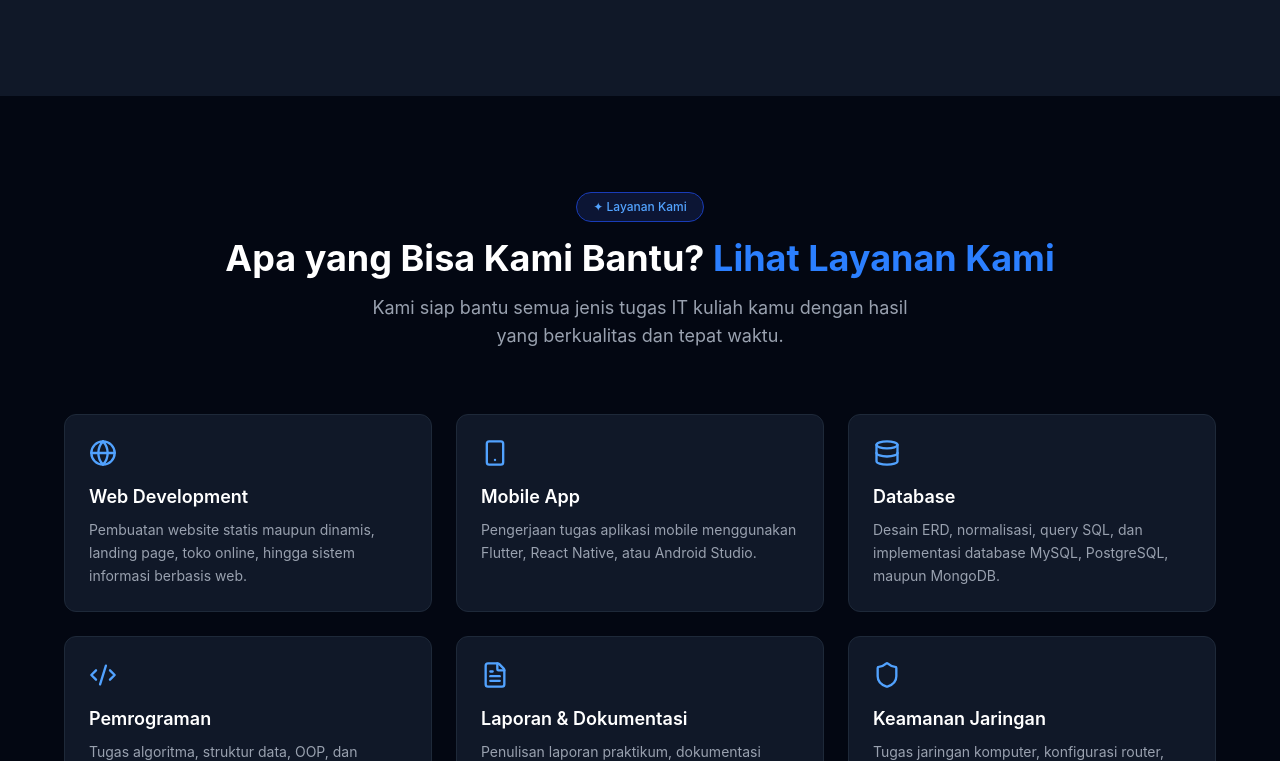
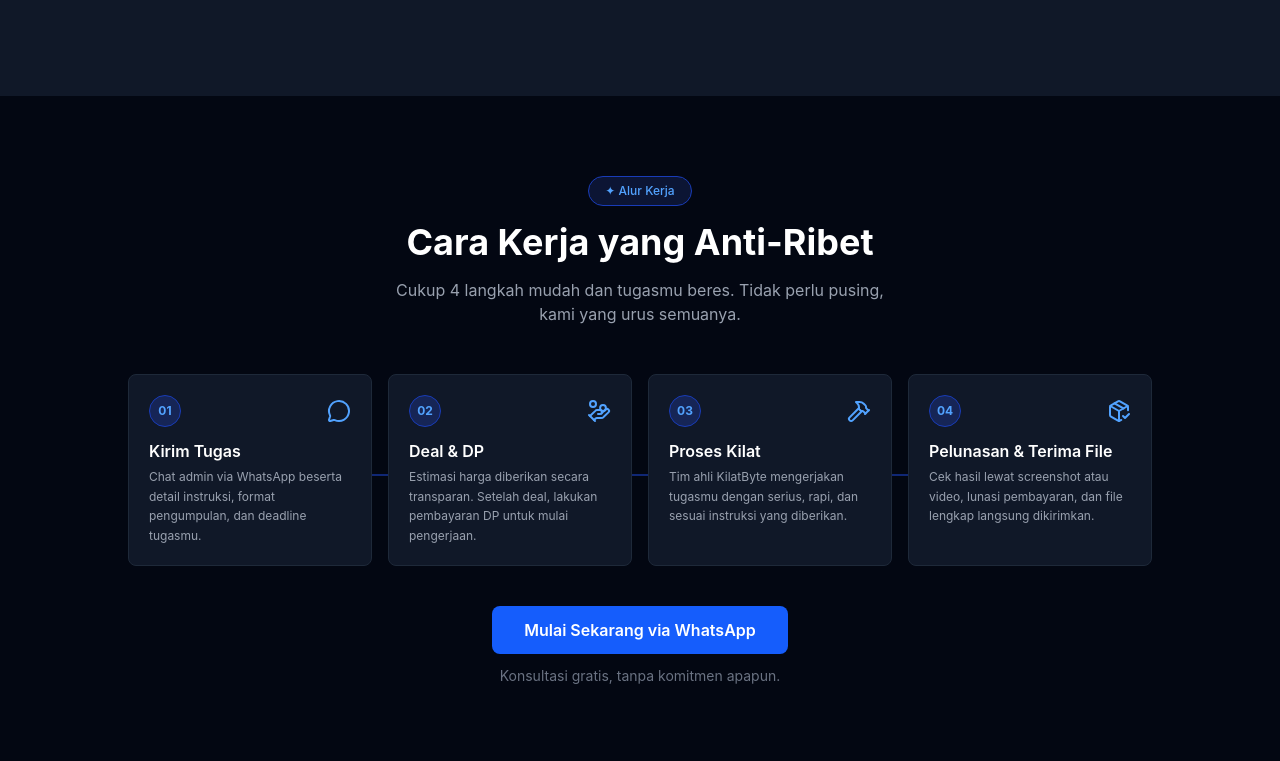
Before and after one commit to malik-hakim/ByteForge-Solutions, a React (Vite) app: page / in a window 1280 px wide. Shown: the part 1339-2100 px from the top of the page. Built offline with nearby package versions, Linux system fonts and the light colour scheme.

Commit message:
feat: add how it works section

```diff
--- /dev/null
+++ b/src/components/home/HowItWorks.jsx
@@ -0,0 +1,96 @@
+import { MessageCircle, HandCoins, Hammer, PackageCheck } from 'lucide-react'
+
+const langkah = [
+  {
+    nomor: '01',
+    icon: <MessageCircle size={24} className="text-blue-400" />,
+    judul: 'Kirim Tugas',
+    deskripsi: 'Chat admin via WhatsApp beserta detail instruksi, format pengumpulan, dan deadline tugasmu.',
+  },
+  {
+    nomor: '02',
+    icon: <HandCoins size={24} className="text-blue-400" />,
+    judul: 'Deal & DP',
+    deskripsi: 'Estimasi harga diberikan secara transparan. Setelah deal, lakukan pembayaran DP untuk mulai pengerjaan.',
+  },
+  {
+    nomor: '03',
+    icon: <Hammer size={24} className="text-blue-400" />,
+    judul: 'Proses Kilat',
+    deskripsi: 'Tim ahli KilatByte mengerjakan tugasmu dengan serius, rapi, dan sesuai instruksi yang diberikan.',
+  },
+  {
+    nomor: '04',
+    icon: <PackageCheck size={24} className="text-blue-400" />,
+    judul: 'Pelunasan & Terima File',
+    deskripsi: 'Cek hasil lewat screenshot atau video, lunasi pembayaran, dan file lengkap langsung dikirimkan.',
+  },
+]
+
+function HowItWorks() {
+  return (
+    <section id="howitworks" className="bg-gray-950 py-20 px-6">
+      <div className="max-w-5xl mx-auto">
+
+        {/* Header */}
+        <div className="text-center mb-12">
+          <span className="inline-block mb-4 px-4 py-1.5 text-xs font-medium text-blue-400 border border-blue-800 rounded-full bg-blue-950/50">
+            ✦ Alur Kerja
+          </span>
+          <h2 className="text-3xl md:text-4xl font-bold text-white mb-4">
+            Cara Kerja yang Anti-Ribet
+          </h2>
+          <p className="text-gray-400 text-base max-w-lg mx-auto">
+            Cukup 4 langkah mudah dan tugasmu beres. Tidak perlu pusing, kami yang urus semuanya.
+          </p>
+        </div>
+
+        {/* Langkah */}
+        <div className="grid grid-cols-1 sm:grid-cols-2 lg:grid-cols-4 gap-4 relative">
+
+          {/* Garis penghubung desktop */}
+          <div className="hidden lg:block absolute top-[100px] left-[14%] right-[14%] h-[2px] bg-blue-800/60 z-0" />
+
+          {langkah.map((item) => (
+            <div
+              key={item.nomor}
+              className="relative z-10 bg-gray-900 border border-gray-800 rounded-lg p-5 hover:border-blue-700 transition-colors duration-200 flex flex-col gap-3"
+            >
+              {/* Nomor & Icon */}
+              <div className="flex items-center justify-between">
+                <div className="bg-blue-950 border border-blue-800 text-blue-400 text-xs font-bold w-8 h-8 rounded-full flex items-center justify-center">
+                  {item.nomor}
+                </div>
+                {item.icon}
+              </div>
+
+              {/* Teks */}
+              <div>
+                <h3 className="text-white font-semibold text-base mb-1">{item.judul}</h3>
+                <p className="text-gray-400 text-xs leading-relaxed">{item.deskripsi}</p>
+              </div>
+            </div>
+          ))}
+        </div>
+
+        {/* CTA */}
+        <div className="text-center mt-10">
+          <a
+            href="https://wa.me/6283106230170"
+            target="_blank"
+            rel="noopener noreferrer"
+            className="inline-block bg-blue-600 hover:bg-blue-500 text-white font-semibold px-8 py-3 rounded-lg transition-colors duration-200"
+          >
+            Mulai Sekarang via WhatsApp
+          </a>
+          <p className="text-gray-500 text-sm mt-3">
+            Konsultasi gratis, tanpa komitmen apapun.
+          </p>
+        </div>
+
+      </div>
+    </section>
+  )
+}
+
+export default HowItWorks
--- a/src/pages/Home.jsx
+++ b/src/pages/Home.jsx
@@ -2,6 +2,7 @@ import Navbar from '../components/Navbar'
 import SEO from '../components/SEO'
 import Hero from '../components/home/Hero'
 import WhyUs from '../components/home/WhyUs'
+import HowItWorks from '../components/home/HowItWorks'
 import Services from '../components/home/Services'
 import Pricing from '../components/home/Pricing'
 
@@ -18,6 +19,7 @@ function Home() {
       <main className="bg-gray-950">
         <Hero />
         <WhyUs />
+        <HowItWorks />
         <Services />
         <Pricing />
       </main>
```
